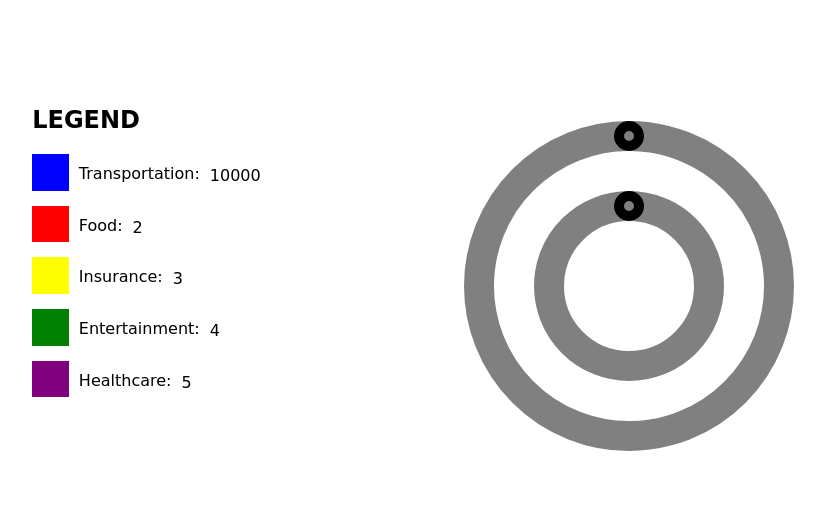
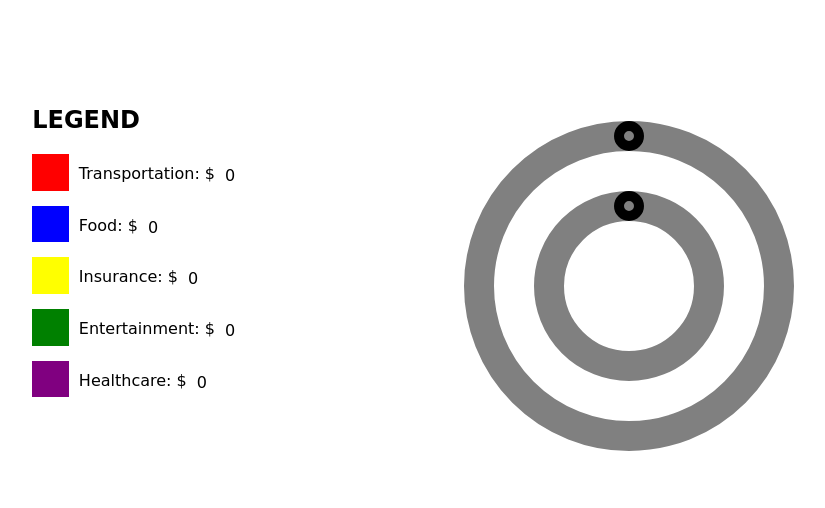
Before and after one commit to imnotbeno/circular-slider, a plain HTML site: page index.html in a window 1280 px wide. Shown: the whole page, without its empty margins (94-919 px from the left). Drawn offline with Linux system fonts and the light colour scheme.

Commit message:
calculating amount and updating legend accordingly

```diff
--- a/CircularSlider.js
+++ b/CircularSlider.js
@@ -92,6 +92,8 @@ class CircularSlider {
     );
     handle.setAttribute("cx", handleCenter.x);
     handle.setAttribute("cy", handleCenter.y);
+
+    this.updateLegend(this.options, mouseAngle);
   }
 
   handleMouseDrag(event) {
@@ -118,12 +120,27 @@ class CircularSlider {
     );
     handle.setAttribute("cx", handleCenter.x);
     handle.setAttribute("cy", handleCenter.y);
+
+    this.updateLegend(this.options, mouseAngle);
   }
 
   handleMouseStop() {
     //Mouse is up or finger has stopped touching screen
     if (!this.isMouseDown) return;
     this.isMouseDown = false;
+  }
+
+  //********LEGEND********//
+
+  updateLegend(opts, currentAngle) {
+    let targetLegend = document.getElementById(opts.container + "-amount");
+
+    //Calculate value
+    let range = opts.max - opts.min;
+    let progressArcLength = (range * currentAngle) / 360;
+    let noSteps = Math.round(progressArcLength / opts.step);
+    let currentAmount = opts.min + noSteps * opts.step;
+    targetLegend.innerHTML = currentAmount;
   }
 
   //********DRAW FUNCTIONS********//
@@ -265,5 +282,4 @@ class CircularSlider {
 
     return angleDeg;
   }
-
 }
--- a/app.js
+++ b/app.js
@@ -1,5 +1,5 @@
 const test_options = {
-  container: "slider1",
+  container: "transportation",
   color: "red",
   max: 1000,
   min: 0,
@@ -8,7 +8,7 @@ const test_options = {
 };
 
 const test_options1 = {
-  container: "slider2",
+  container: "food",
   color: "blue",
   max: 100,
   min: 0,
--- a/index.html
+++ b/index.html
@@ -13,35 +13,35 @@
           <ul>
             <h2>LEGEND</h2>
             <li class="Transportation">
-              <span class="color-square" style="background-color: blue"></span>
-              <span class="legend-title">Transportation:</span>
-              <span class="legend-amount">10000</span>
+              <span class="color-square" style="background-color: red"></span>
+              <span class="legend-title">Transportation: $</span>
+              <span id="transportation-amount" class="legend-amount">0</span>
             </li>
             <li class="Food">
-              <span class="color-square" style="background-color: red"></span>
-              <span class="legend-title">Food:</span>
-              <span class="legend-amount">2</span>
+              <span class="color-square" style="background-color: blue"></span>
+              <span class="legend-title">Food: $</span>
+              <span id="food-amount" class="legend-amount">0</span>
             </li>
             <li class="Insurance">
               <span
                 class="color-square"
                 style="background-color: yellow"
               ></span>
-              <span class="legend-title">Insurance:</span>
-              <span class="legend-amount">3</span>
+              <span class="legend-title">Insurance: $</span>
+              <span id="insurance-amount" class="legend-amount">0</span>
             </li>
             <li class="Entertainment">
               <span class="color-square" style="background-color: green"></span>
-              <span class="legend-title">Entertainment:</span>
-              <span class="legend-amount">4</span>
+              <span class="legend-title">Entertainment: $</span>
+              <span id="entertainment-amount" class="legend-amount">0</span>
             </li>
             <li class="Healthcare">
               <span
                 class="color-square"
                 style="background-color: purple"
               ></span>
-              <span class="legend-title">Healthcare:</span>
-              <span class="legend-amount">5</span>
+              <span class="legend-title">Healthcare: $</span>
+              <span id="healthcare-amount" class="legend-amount">0</span>
             </li>
           </ul>
         </div>
```
